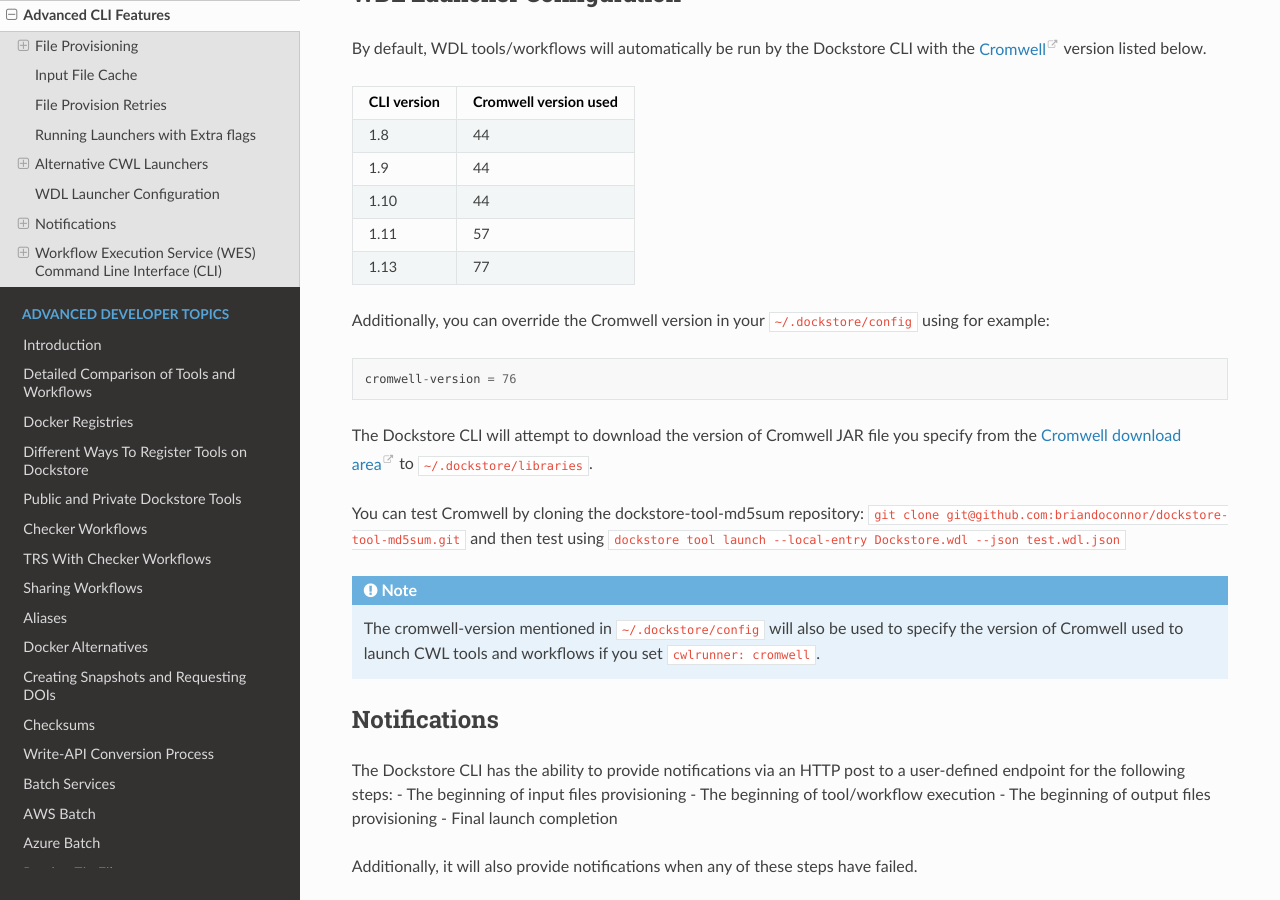
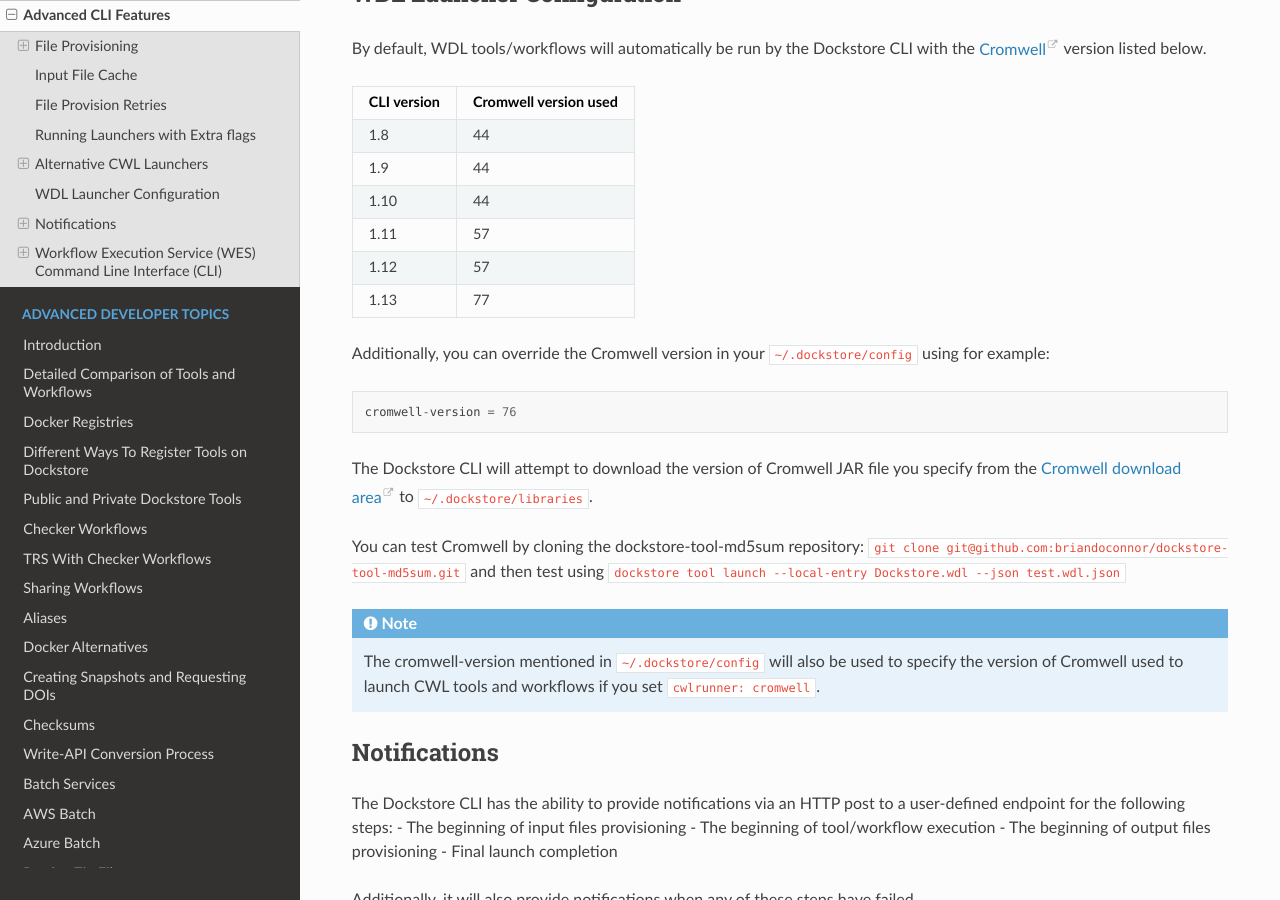
Before and after one commit to dockstore/dockstore-documentation, a Sphinx documentation site: the page built from docs/advanced-topics/dockstore-cli/advanced-features.rst, in a window 1280 px wide and 900 px high, scrolled down 4715 px. Built offline with Sphinx 7.4.7 and the Read the Docs theme 2.0.0, drawn with Linux system fonts in a browser that asks for light colours.

Commit message:
include 1.12 info

```diff
--- a/docs/advanced-topics/dockstore-cli/advanced-features.rst
+++ b/docs/advanced-topics/dockstore-cli/advanced-features.rst
@@ -330,6 +330,8 @@
 +-------------+-----------------------+
 |     1.11    |          57           |
 +-------------+-----------------------+
+|     1.12    |          57           |
++-------------+-----------------------+
 |     1.13    |          77           |
 +-------------+-----------------------+
 
```
